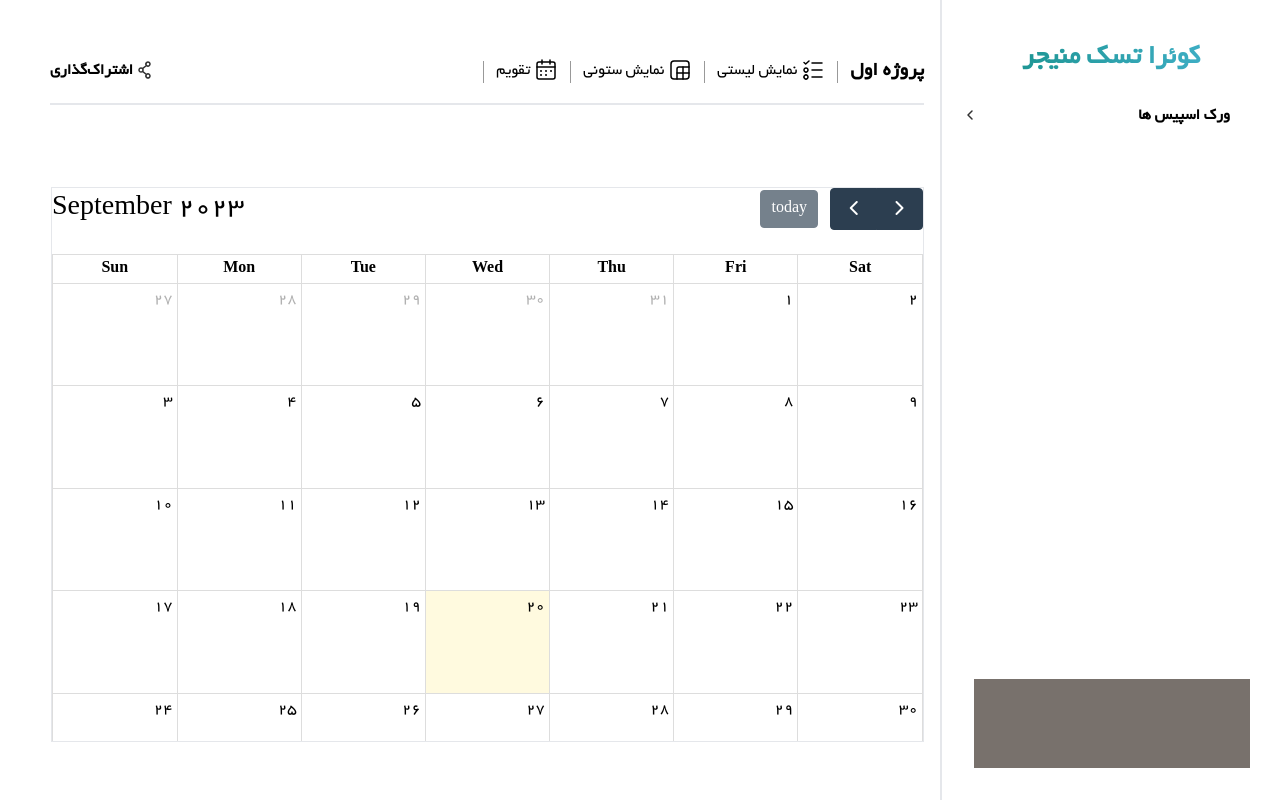
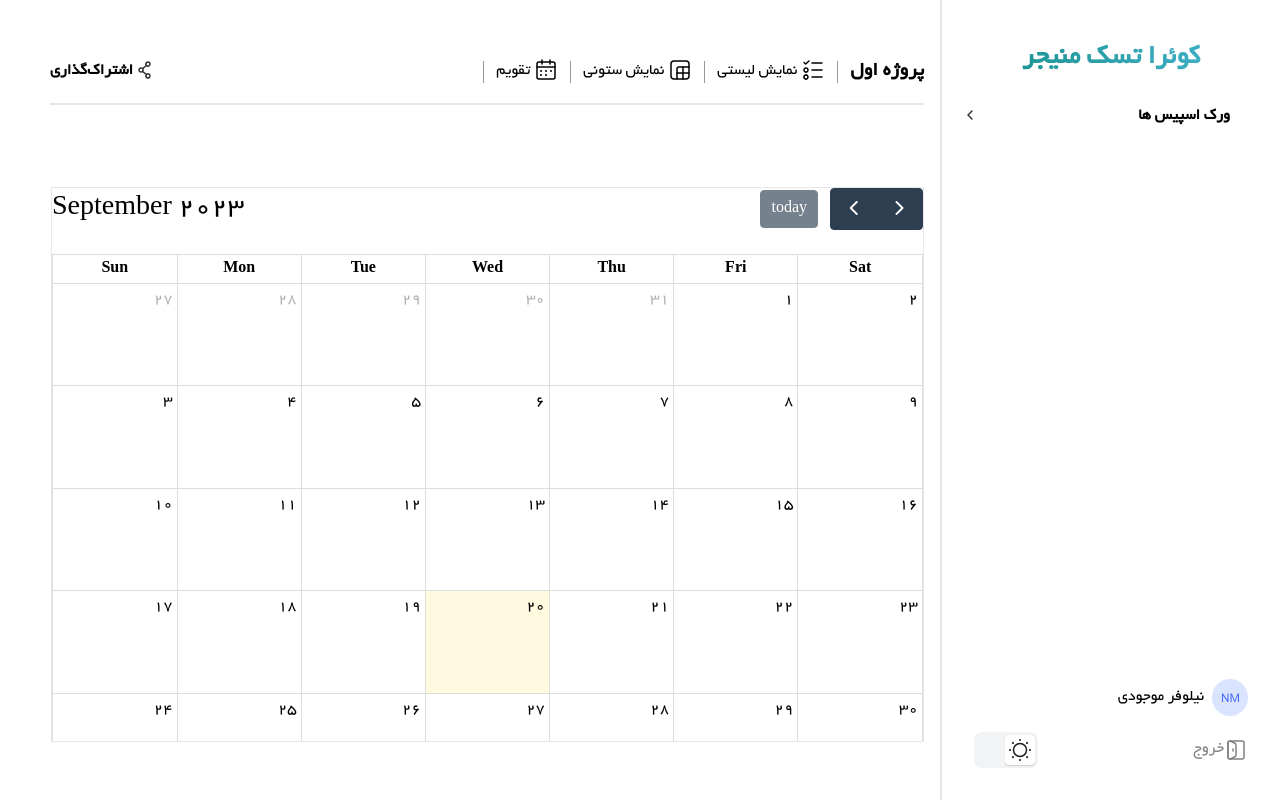
Before and after one commit to Summer-Frontend-Quera-Bootcamp/Quera-TaskManager, a React (Create React App) app: page /main in a window 1280 px wide. Built offline with nearby package versions, Linux system fonts and the light colour scheme.

Commit message:
ADD: routing for profile and exit in sidebar

```diff
--- a/src/components/Sidebar/index.tsx
+++ b/src/components/Sidebar/index.tsx
@@ -1,13 +1,15 @@
-import React, { useState } from 'react';
+import { useState } from 'react';
 import Searchbox from '../Searchbox';
-
+import Exiticon from '../iconComponents/exit-icon'
+import { Link } from 'react-router-dom'
 const Index = () => {
   const [isListVisible, setListVisible] = useState(false);
 
   const toggleListVisibility = () => setListVisible(!isListVisible);
 
   return (
-    <div className="fixed right-0 h-screen border-l-2 w-[340px]">
+    <div className="fixed flex flex-col justify-between right-0 h-screen border-l-2 w-[340px]">
+      <div>
       <h2 className="text-HM font-extra-bold text-center mt-[40px] text-transparent bg-clip-text bg-gradient-to-r from-[#118C80] to-[#4AB7D8]">کوئرا تسک منیجر</h2>
       <div className="mt-[27px] mr-[50px] ml-[16px] ">
         <div className="flex select-none" onClick={toggleListVisibility}>
@@ -20,7 +22,33 @@ const Index = () => {
           <Searchbox />
         </div>
       </div>
-      <div className="w-[276px] bg-stone-500 h-[89px] absolute bottom-[32px] mx-[32px]" />
+      </div>
+      <div className=" h-[89px] m-[32px] relative">
+        <Link to="/profile1">
+          <div className="absolute top-0 right-0 flex items-center cursor-pointer space-x-XS">
+            <p className="font-medium text-TM">نیلوفر موجودی</p>
+            <svg width="36" height="37" viewBox="0 0 36 37" fill="none" xmlns="http://www.w3.org/2000/svg">
+            <rect width="36" height="37" rx="18" fill="#DBE4FF"/>
+            <path d="M16.5178 23H15.3833L11.0906 16.4273V23H9.96148V14.4691H11.0906L15.3942 21.0745V14.4691H16.5178V23ZM19.9671 14.4691L22.7543 21.4291L25.5471 14.4691H27.0034V23H25.8798V19.6782L25.9834 16.0891L23.1853 23H22.3234L19.5253 16.1109L19.6398 19.6782V23H18.5162V14.4691H19.9671Z" fill="#4C6EF5"/>
+            </svg>
+          </div>
+        </Link>
+        <div className="absolute bottom-0 flex items-center justify-between w-full">
+          <div className="cursor-pointer">
+            <Exiticon />
+          </div>
+          <Link to="/">
+            <div className="flex items-center cursor-pointer">
+              <p className="font-medium text-[#818181] text-TM">خروج</p>
+              <svg width="24" height="24" viewBox="0 0 24 24" fill="none" xmlns="http://www.w3.org/2000/svg">
+              <path fill-rule="evenodd" clip-rule="evenodd" d="M6 3H18C19.105 3 20 3.895 20 5V19C20 20.105 19.105 21 18 21H6C4.895 21 4 20.105 4 19V5C4 3.895 4.895 3 6 3Z" stroke="#818181" stroke-width="1.5" stroke-linecap="round" stroke-linejoin="round"/>
+              <path d="M9 11V13" stroke="#818181" stroke-width="1.5" stroke-linecap="round" stroke-linejoin="round"/>
+              <path fill-rule="evenodd" clip-rule="evenodd" d="M4 5.00302V18.998C4 20.485 5.565 21.452 6.894 20.787L10.894 18.787C11.572 18.447 12 17.755 12 16.997V7.00302C12 6.24502 11.572 5.55302 10.894 5.21402L6.894 3.21402C5.565 2.54902 4 3.51602 4 5.00302Z" stroke="#818181" stroke-width="1.5" stroke-linecap="round" stroke-linejoin="round"/>
+              </svg>
+            </div>
+          </Link>
+        </div>
+      </div>
     </div>
   );
 };
--- /dev/null
+++ b/src/components/iconComponents/exit-icon.tsx
@@ -0,0 +1,37 @@
+import * as React from "react";
+function SvgCelender(props:React.SVGProps<SVGSVGElement>){
+    return (
+        <svg width="64" height="36" viewBox="0 0 64 36" fill="none" xmlns="http://www.w3.org/2000/svg">
+            <rect width="64" height="36" rx="8" fill="#F1F3F5"/>
+            <g filter="url(#filter0_dd_1485_1500)">
+            <g clip-path="url(#clip0_1485_1500)">
+            <rect x="31" y="3" width="30" height="30" rx="5" fill="white"/>
+            <path d="M46 24.5C49.5899 24.5 52.5 21.5899 52.5 18C52.5 14.4101 49.5899 11.5 46 11.5C42.4101 11.5 39.5 14.4101 39.5 18C39.5 21.5899 42.4101 24.5 46 24.5Z" stroke="#1E1E1E" stroke-width="1.5" stroke-linecap="round" stroke-linejoin="round"/>
+            <path d="M53.14 25.14L53.01 25.01M53.01 10.99L53.14 10.86L53.01 10.99ZM38.86 25.14L38.99 25.01L38.86 25.14ZM46 8.08V8V8.08ZM46 28V27.92V28ZM36.08 18H36H36.08ZM56 18H55.92H56ZM38.99 10.99L38.86 10.86L38.99 10.99Z" stroke="#1E1E1E" stroke-width="2" stroke-linecap="round" stroke-linejoin="round"/>
+            </g>
+            </g>
+            <defs>
+            <filter id="filter0_dd_1485_1500" x="29" y="2" width="34" height="34" filterUnits="userSpaceOnUse" color-interpolation-filters="sRGB">
+            <feFlood flood-opacity="0" result="BackgroundImageFix"/>
+            <feColorMatrix in="SourceAlpha" type="matrix" values="0 0 0 0 0 0 0 0 0 0 0 0 0 0 0 0 0 0 127 0" result="hardAlpha"/>
+            <feOffset dy="1"/>
+            <feGaussianBlur stdDeviation="0.5"/>
+            <feComposite in2="hardAlpha" operator="out"/>
+            <feColorMatrix type="matrix" values="0 0 0 0 0 0 0 0 0 0 0 0 0 0 0 0 0 0 0.1 0"/>
+            <feBlend mode="normal" in2="BackgroundImageFix" result="effect1_dropShadow_1485_1500"/>
+            <feColorMatrix in="SourceAlpha" type="matrix" values="0 0 0 0 0 0 0 0 0 0 0 0 0 0 0 0 0 0 127 0" result="hardAlpha"/>
+            <feOffset dy="1"/>
+            <feGaussianBlur stdDeviation="1"/>
+            <feComposite in2="hardAlpha" operator="out"/>
+            <feColorMatrix type="matrix" values="0 0 0 0 0 0 0 0 0 0 0 0 0 0 0 0 0 0 0.05 0"/>
+            <feBlend mode="normal" in2="effect1_dropShadow_1485_1500" result="effect2_dropShadow_1485_1500"/>
+            <feBlend mode="normal" in="SourceGraphic" in2="effect2_dropShadow_1485_1500" result="shape"/>
+            </filter>
+            <clipPath id="clip0_1485_1500">
+            <rect x="31" y="3" width="30" height="30" rx="5" fill="white"/>
+            </clipPath>
+            </defs>
+        </svg>
+    );
+}
+export default SvgCelender
```
